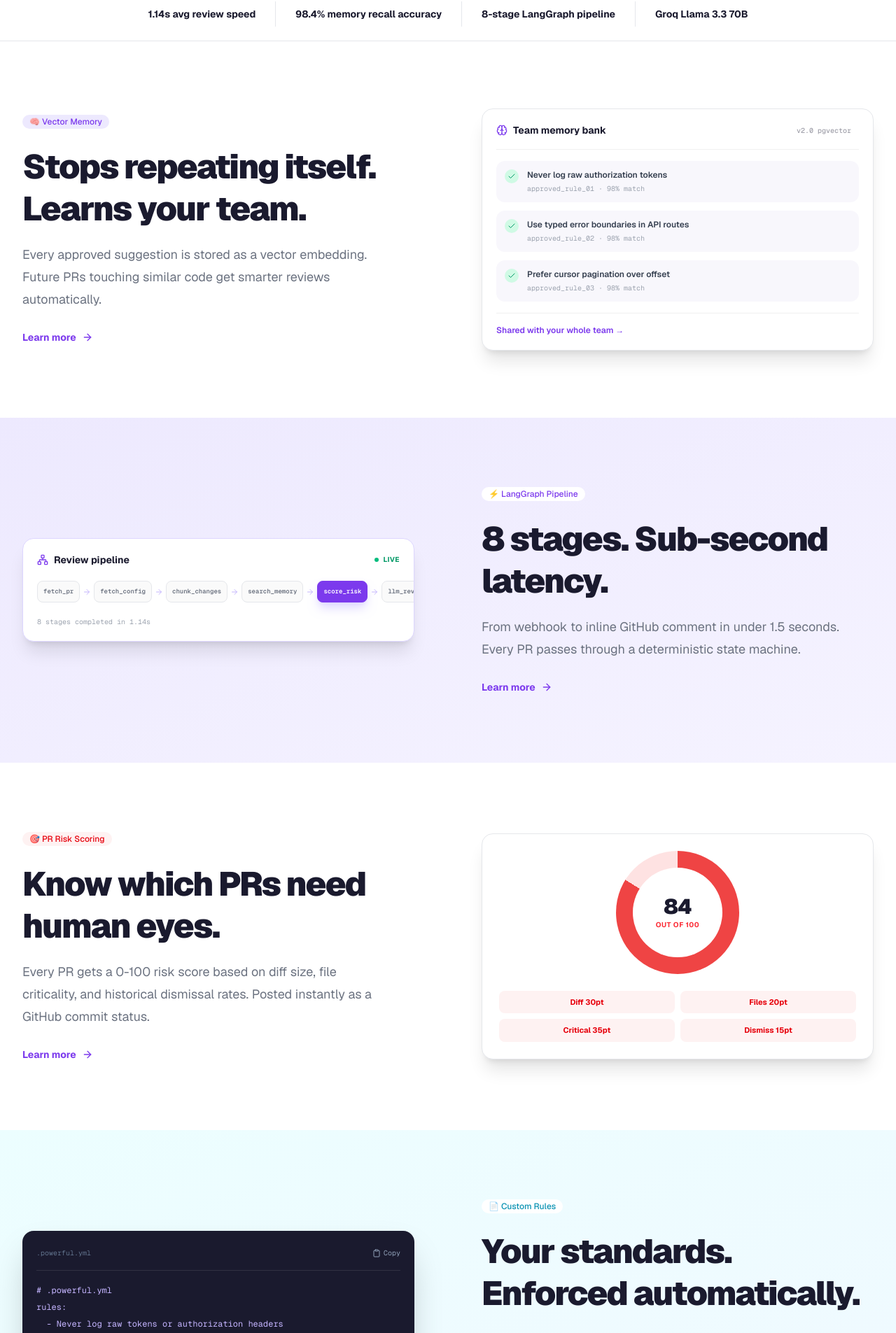
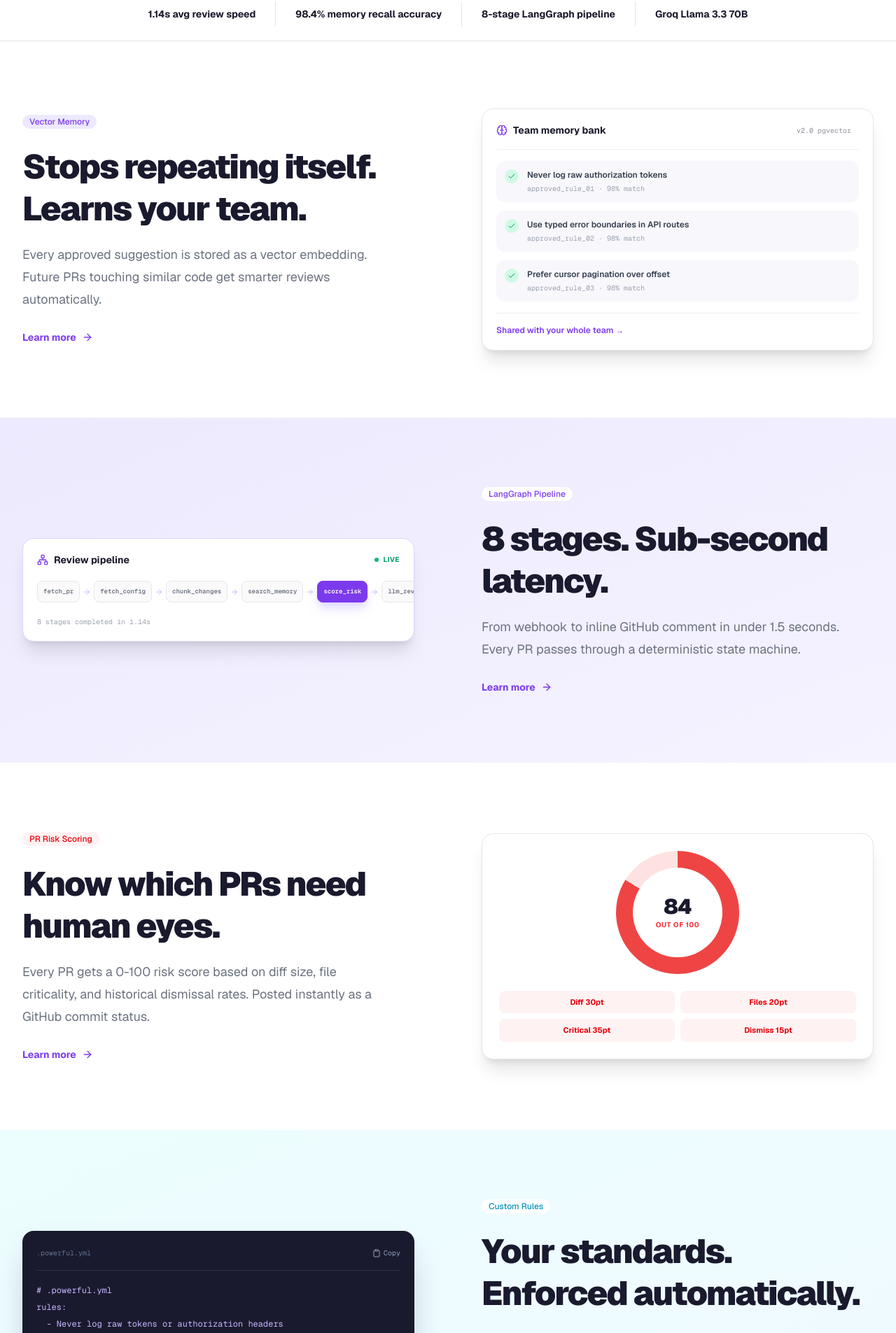
Before and after one commit to yamin-H/ai-pr-reviewer-yamin, a Next.js app in the folder frontend/: page / in a window 1280 px wide. Shown: the part 1228-3133 px from the top of the page at 70% size. Built offline with nearby package versions, Linux system fonts and the light colour scheme; no server answers.

Commit message:
Complete landing page sections

```diff
--- a/frontend/src/app/page.tsx
+++ b/frontend/src/app/page.tsx
@@ -57,10 +57,10 @@ export default function Home() {
     <header className="sticky top-0 z-50 border-b border-[#E5E7EB] bg-white"><div className="mx-auto flex h-18 max-w-7xl items-center justify-between px-5 lg:px-8"><Logo /><nav className="hidden items-center gap-8 text-sm font-medium text-[#374151] lg:flex"><a href="#features" className="hover:text-[#7C3AED]">Features</a><a href="#architecture" className="hover:text-[#7C3AED]">Architecture</a><a href="#risk" className="hover:text-[#7C3AED]">Risk Engine</a><a href="#pricing" className="hover:text-[#7C3AED]">Pricing</a></nav><div className="flex items-center gap-3"><Link href={user ? "/dashboard" : "/install"} className="hidden text-sm font-semibold text-[#374151] sm:block">{user ? "Dashboard" : "Log in"}</Link><Link href="/install"><Button className="rounded-full bg-[#7C3AED] px-5 hover:bg-[#5B21B6]">Connect GitHub <ArrowRight data-icon="inline-end" /></Button></Link><Button variant="ghost" size="icon" className="lg:hidden" aria-label="Open menu"><Menu /></Button></div></div></header>
     <section className="px-5 pb-24 pt-20 sm:pt-28"><div className="mx-auto max-w-4xl text-center"><p className="mb-6 text-xs font-bold uppercase tracking-[0.18em] text-[#7C3AED]">Autonomous PR Review · Vector Memory Bank</p><h1 className="text-5xl font-black leading-[0.98] tracking-[-0.05em] sm:text-7xl lg:text-8xl">Code reviews that learn<br className="hidden sm:block" /> from your team.</h1><p className="mx-auto mt-7 max-w-xl text-lg leading-8 text-[#6B7280]">Powerful remembers every approved suggestion and gets smarter with every PR — no repeated nitpicks, ever.</p><div className="mt-9 flex flex-col justify-center gap-3 sm:flex-row"><Link href="/install"><Button size="lg" className="rounded-full bg-[#7C3AED] px-8 hover:bg-[#5B21B6]">Connect GitHub <ArrowRight data-icon="inline-end" /></Button></Link><a href="#features"><Button size="lg" variant="outline" className="rounded-full border-[#1A1A2E] px-8 text-[#1A1A2E]">See it in action</Button></a></div><p className="mt-5 text-xs font-medium text-[#9CA3AF]">No credit card required · Free for 50 PRs/month</p><div className="mt-16"><ReviewCard /></div></div></section>
     <section className="border-y border-[#E5E7EB] bg-white"><div className="mx-auto flex max-w-6xl flex-wrap justify-center divide-x divide-[#E5E7EB] py-5 text-center">{["1.14s avg review speed", "98.4% memory recall accuracy", "8-stage LangGraph pipeline", "Groq Llama 3.3 70B"].map((item) => <div key={item} className="px-5 py-2 text-xs font-bold text-[#1A1A2E] sm:px-7 sm:text-sm">{item}</div>)}</div></section>
-    <section id="features" className="bg-white"><div className="mx-auto max-w-7xl px-5 py-24 lg:px-8"><FadeIn className="grid items-center gap-12 lg:grid-cols-2 lg:gap-24"><div><Badge className="mb-6 rounded-full border-0 bg-[#EDE9FE] text-[#7C3AED]">🧠 Vector Memory</Badge><h2 className="text-4xl font-black leading-tight tracking-[-0.04em] sm:text-5xl">Stops repeating itself. Learns your team.</h2><p className="mt-5 max-w-lg text-lg leading-8 text-[#6B7280]">Every approved suggestion is stored as a vector embedding. Future PRs touching similar code get smarter reviews automatically.</p><a href="#architecture" className="mt-7 inline-flex items-center gap-2 text-sm font-bold text-[#7C3AED]">Learn more <ArrowRight className="size-4" /></a></div><MemoryMockup /></FadeIn></div></section>
-    <section id="architecture" className="bg-gradient-to-br from-[#EDE9FE] to-[#F5F3FF]"><div className="mx-auto max-w-7xl px-5 py-24 lg:px-8"><FadeIn className="grid items-center gap-12 lg:grid-cols-2 lg:gap-24"><div className="order-2 lg:order-1"><PipelineMockup /></div><div className="order-1 lg:order-2"><Badge className="mb-6 rounded-full border-0 bg-white text-[#7C3AED]">⚡ LangGraph Pipeline</Badge><h2 className="text-4xl font-black leading-tight tracking-[-0.04em] sm:text-5xl">8 stages. Sub-second latency.</h2><p className="mt-5 max-w-lg text-lg leading-8 text-[#6B7280]">From webhook to inline GitHub comment in under 1.5 seconds. Every PR passes through a deterministic state machine.</p><a href="#how-it-works" className="mt-7 inline-flex items-center gap-2 text-sm font-bold text-[#7C3AED]">Learn more <ArrowRight className="size-4" /></a></div></FadeIn></div></section>
-    <section id="risk" className="bg-white"><div className="mx-auto max-w-7xl px-5 py-24 lg:px-8"><FadeIn className="grid items-center gap-12 lg:grid-cols-2 lg:gap-24"><div><Badge className="mb-6 rounded-full border-0 bg-red-50 text-red-600">🎯 PR Risk Scoring</Badge><h2 className="text-4xl font-black leading-tight tracking-[-0.04em] sm:text-5xl">Know which PRs need human eyes.</h2><p className="mt-5 max-w-lg text-lg leading-8 text-[#6B7280]">Every PR gets a 0-100 risk score based on diff size, file criticality, and historical dismissal rates. Posted instantly as a GitHub commit status.</p><a href="#how-it-works" className="mt-7 inline-flex items-center gap-2 text-sm font-bold text-[#7C3AED]">Learn more <ArrowRight className="size-4" /></a></div><RiskMockup /></FadeIn></div></section>
-    <section className="bg-gradient-to-br from-[#ECFEFF] to-[#F0F9FF]"><div className="mx-auto max-w-7xl px-5 py-24 lg:px-8"><FadeIn className="grid items-center gap-12 lg:grid-cols-2 lg:gap-24"><div className="order-2 lg:order-1"><div className="rounded-2xl bg-[#1A1A2E] p-5 font-mono text-xs leading-6 text-slate-300 shadow-2xl"><div className="mb-4 flex items-center justify-between border-b border-white/10 pb-3 text-[10px] text-slate-500"><span>.powerful.yml</span><button onClick={() => { navigator.clipboard.writeText(yaml); setCopied(true); setTimeout(() => setCopied(false), 1600); }} className="flex items-center gap-1 text-slate-400 hover:text-white" aria-label="Copy configuration"><Clipboard className="size-3" />{copied ? "Copied" : "Copy"}</button></div><pre className="whitespace-pre-wrap"><span className="text-violet-300">{yaml}</span></pre></div></div><div className="order-1 lg:order-2"><Badge className="mb-6 rounded-full border-0 bg-white text-[#0891B2]">📄 Custom Rules</Badge><h2 className="text-4xl font-black leading-tight tracking-[-0.04em] sm:text-5xl">Your standards. Enforced automatically.</h2><p className="mt-5 max-w-lg text-lg leading-8 text-[#6B7280]">Drop a .powerful.yml file into any repo. The agent reads your rules on every PR and enforces them alongside learned memory.</p><a href="#how-it-works" className="mt-7 inline-flex items-center gap-2 text-sm font-bold text-[#7C3AED]">Learn more <ArrowRight className="size-4" /></a></div></FadeIn></div></section>
+    <section id="features" className="bg-white"><div className="mx-auto max-w-7xl px-5 py-24 lg:px-8"><FadeIn className="grid items-center gap-12 lg:grid-cols-2 lg:gap-24"><div><Badge className="mb-6 rounded-full border-0 bg-[#EDE9FE] text-[#7C3AED]">Vector Memory</Badge><h2 className="text-4xl font-black leading-tight tracking-[-0.04em] sm:text-5xl">Stops repeating itself. Learns your team.</h2><p className="mt-5 max-w-lg text-lg leading-8 text-[#6B7280]">Every approved suggestion is stored as a vector embedding. Future PRs touching similar code get smarter reviews automatically.</p><a href="#architecture" className="mt-7 inline-flex items-center gap-2 text-sm font-bold text-[#7C3AED]">Learn more <ArrowRight className="size-4" /></a></div><MemoryMockup /></FadeIn></div></section>
+    <section id="architecture" className="bg-gradient-to-br from-[#EDE9FE] to-[#F5F3FF]"><div className="mx-auto max-w-7xl px-5 py-24 lg:px-8"><FadeIn className="grid items-center gap-12 lg:grid-cols-2 lg:gap-24"><div className="order-2 lg:order-1"><PipelineMockup /></div><div className="order-1 lg:order-2"><Badge className="mb-6 rounded-full border-0 bg-white text-[#7C3AED]">LangGraph Pipeline</Badge><h2 className="text-4xl font-black leading-tight tracking-[-0.04em] sm:text-5xl">8 stages. Sub-second latency.</h2><p className="mt-5 max-w-lg text-lg leading-8 text-[#6B7280]">From webhook to inline GitHub comment in under 1.5 seconds. Every PR passes through a deterministic state machine.</p><a href="#how-it-works" className="mt-7 inline-flex items-center gap-2 text-sm font-bold text-[#7C3AED]">Learn more <ArrowRight className="size-4" /></a></div></FadeIn></div></section>
+    <section id="risk" className="bg-white"><div className="mx-auto max-w-7xl px-5 py-24 lg:px-8"><FadeIn className="grid items-center gap-12 lg:grid-cols-2 lg:gap-24"><div><Badge className="mb-6 rounded-full border-0 bg-red-50 text-red-600">PR Risk Scoring</Badge><h2 className="text-4xl font-black leading-tight tracking-[-0.04em] sm:text-5xl">Know which PRs need human eyes.</h2><p className="mt-5 max-w-lg text-lg leading-8 text-[#6B7280]">Every PR gets a 0-100 risk score based on diff size, file criticality, and historical dismissal rates. Posted instantly as a GitHub commit status.</p><a href="#how-it-works" className="mt-7 inline-flex items-center gap-2 text-sm font-bold text-[#7C3AED]">Learn more <ArrowRight className="size-4" /></a></div><RiskMockup /></FadeIn></div></section>
+    <section className="bg-gradient-to-br from-[#ECFEFF] to-[#F0F9FF]"><div className="mx-auto max-w-7xl px-5 py-24 lg:px-8"><FadeIn className="grid items-center gap-12 lg:grid-cols-2 lg:gap-24"><div className="order-2 lg:order-1"><div className="rounded-2xl bg-[#1A1A2E] p-5 font-mono text-xs leading-6 text-slate-300 shadow-2xl"><div className="mb-4 flex items-center justify-between border-b border-white/10 pb-3 text-[10px] text-slate-500"><span>.powerful.yml</span><button onClick={() => { navigator.clipboard.writeText(yaml); setCopied(true); setTimeout(() => setCopied(false), 1600); }} className="flex items-center gap-1 text-slate-400 hover:text-white" aria-label="Copy configuration"><Clipboard className="size-3" />{copied ? "Copied" : "Copy"}</button></div><pre className="whitespace-pre-wrap"><span className="text-violet-300">{yaml}</span></pre></div></div><div className="order-1 lg:order-2"><Badge className="mb-6 rounded-full border-0 bg-white text-[#0891B2]">Custom Rules</Badge><h2 className="text-4xl font-black leading-tight tracking-[-0.04em] sm:text-5xl">Your standards. Enforced automatically.</h2><p className="mt-5 max-w-lg text-lg leading-8 text-[#6B7280]">Drop a .powerful.yml file into any repo. The agent reads your rules on every PR and enforces them alongside learned memory.</p><a href="#how-it-works" className="mt-7 inline-flex items-center gap-2 text-sm font-bold text-[#7C3AED]">Learn more <ArrowRight className="size-4" /></a></div></FadeIn></div></section>
     <section id="how-it-works"><div className="mx-auto max-w-7xl px-5 py-24 lg:px-8"><FadeIn><div className="mx-auto max-w-2xl text-center"><p className="text-xs font-bold uppercase tracking-[0.18em] text-[#7C3AED]">Simple by design</p><h2 className="mt-4 text-4xl font-black tracking-[-0.04em] sm:text-5xl">Up and running in 3 steps.</h2></div><div className="mt-14 grid gap-5 md:grid-cols-3">{[{n:"01", t:"Install", d:"Install the GitHub App. Powerful discovers your repos automatically."},{n:"02", t:"Configure", d:"Add a .powerful.yml to set custom rules. Or skip it — defaults work great."},{n:"03", t:"Merge smarter", d:"Every PR gets reviewed, scored, and commented in under 1.5 seconds."}].map((step) => <div key={step.n} className="rounded-2xl border border-[#E5E7EB] bg-white p-7 shadow-sm"><span className="font-mono text-sm font-bold text-[#7C3AED]">{step.n}</span><h3 className="mt-8 text-xl font-extrabold">{step.t}</h3><p className="mt-3 leading-7 text-[#6B7280]">{step.d}</p></div>)}</div></FadeIn></div></section>
     <section id="pricing" className="bg-[#4C1D95] px-5 py-24 text-white"><FadeIn className="mx-auto max-w-3xl text-center"><h2 className="text-4xl font-black tracking-[-0.04em] sm:text-6xl">Start reviewing smarter today.</h2><p className="mt-5 text-lg text-violet-200">Free for 50 PRs/month. No credit card required.</p><Link href="/install"><Button size="lg" className="mt-9 rounded-full bg-white px-8 text-[#5B21B6] hover:bg-violet-50">Connect GitHub <ArrowRight data-icon="inline-end" /></Button></Link></FadeIn></section>
     <footer className="bg-[#1A1A2E] px-5 py-14 text-white lg:px-8"><div className="mx-auto max-w-7xl"><div className="flex flex-col justify-between gap-12 md:flex-row"><div><div className="flex items-center gap-3"><span className="grid size-9 place-items-center rounded-xl bg-[#7C3AED]"><Sparkles className="size-4" /></span><span className="text-lg font-extrabold">Powerful</span></div><p className="mt-4 text-sm text-slate-400">Autonomous PR Review SaaS</p></div><div className="grid grid-cols-2 gap-12 text-sm sm:grid-cols-3"><div><p className="mb-4 font-bold">Product</p><div className="flex flex-col gap-3 text-slate-400"><a href="#features">Dashboard</a><a href="/install">GitHub App</a><a href="#architecture">Architecture</a><a href="#risk">Simulator</a></div></div><div><p className="mb-4 font-bold">Company</p><div className="flex flex-col gap-3 text-slate-400"><a href="#">About</a><a href="#">GitHub</a><a href="#pricing">Pricing</a></div></div></div></div><div className="mt-14 border-t border-white/10 pt-6 text-xs text-slate-500">© 2026 Powerful. Production-Grade AI Engineering.</div></div></footer>
```
